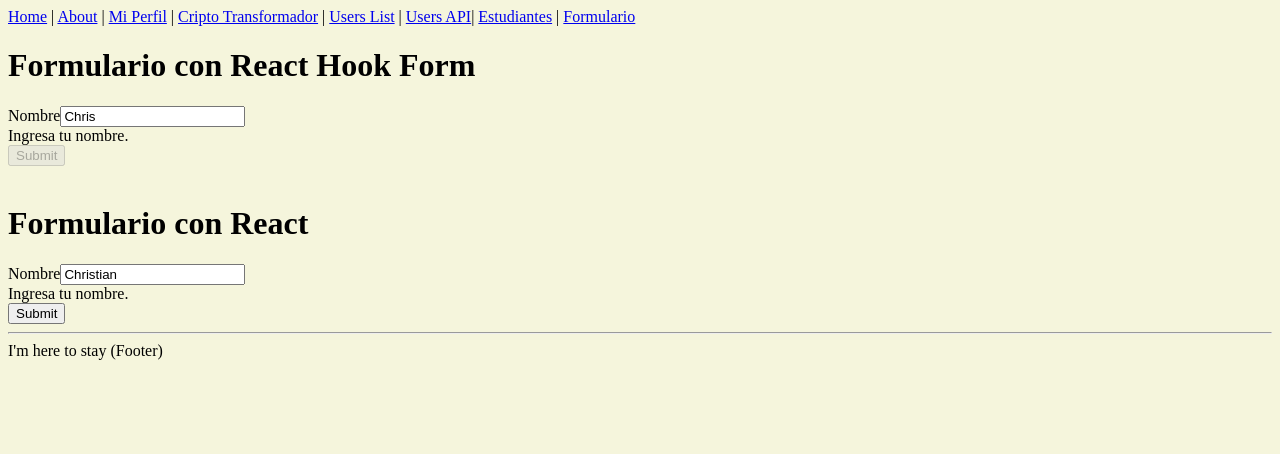
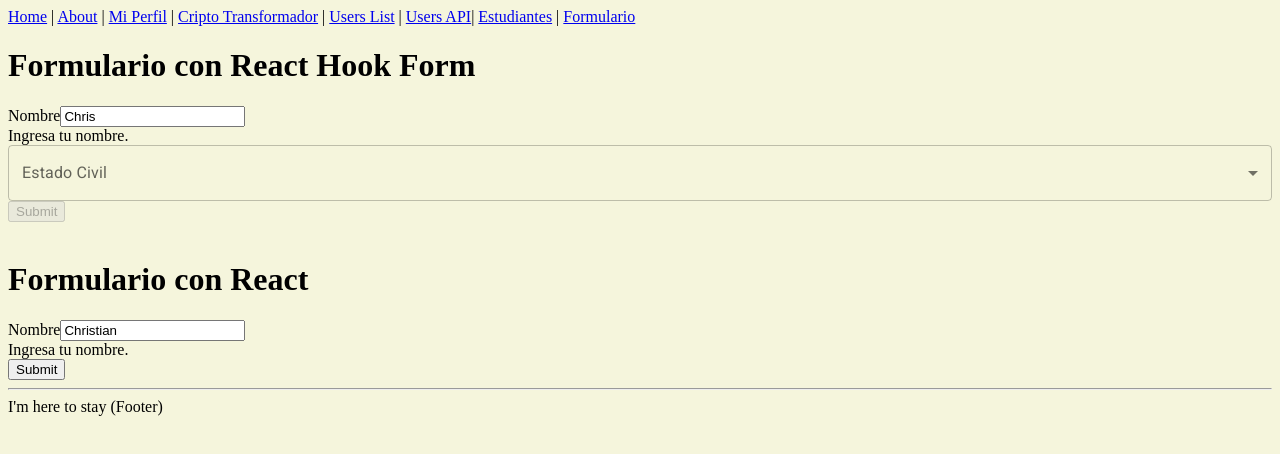
Before and after one commit to Aplicaciones-Web-Avanzadas-2022-A-Soft/wa-moran-galarza-christian-alejandro, a Next.js app in the folder 03-react/react-nextjs/: page /formulario in a window 1280 px wide. Shown: the top 454 px of the page. Built offline with nearby package versions, Linux system fonts and the light colour scheme.

Commit message:
Librerías para componentes más llamativos

```diff
--- a/03-react/react-nextjs/components/Layout.tsx
+++ b/03-react/react-nextjs/components/Layout.tsx
@@ -1,6 +1,7 @@
 import React, { ReactNode } from 'react'
 import Link from 'next/link'
 import Head from 'next/head'
+import {Toaster} from "react-hot-toast";
 
 type Props = {
   children?: ReactNode
@@ -16,6 +17,14 @@ const Layout = ({ children, title = 'This is the default title' }: Props) => (
       <link href="https://cdn.jsdelivr.net/npm/bootstrap@5.2.0-beta1/dist/css/bootstrap.min.css" rel="stylesheet"
             integrity="sha384-0evHe/X+R7YkIZDRvuzKMRqM+OrBnVFBL6DOitfPri4tjfHxaWutUpFmBp4vmVor"
             crossOrigin="anonymous"></link>
+      <link
+            rel="stylesheet"
+            href="https://fonts.googleapis.com/css?family=Roboto:300,400,500,700&display=swap"
+      />
+      <link
+            rel="stylesheet"
+            href="https://fonts.googleapis.com/icon?family=Material+Icons"
+      />
     </Head>
     <header>
       <nav>
@@ -53,6 +62,10 @@ const Layout = ({ children, title = 'This is the default title' }: Props) => (
       <hr />
       <span>I'm here to stay (Footer)</span>
     </footer>
+    <Toaster
+        position="top-center"
+        reverseOrder={false}
+    />
   </div>
 )
 
--- a/03-react/react-nextjs/package.json
+++ b/03-react/react-nextjs/package.json
@@ -11,10 +11,14 @@
   "dependencies": {
     "@emotion/react": "^11.9.3",
     "@emotion/styled": "^11.9.3",
+    "@mui/icons-material": "^5.8.4",
+    "@mui/material": "^5.9.0",
+    "konsta": "^0.11.0",
     "next": "latest",
     "react": "^17.0.2",
     "react-dom": "^17.0.2",
-    "react-hook-form": "^7.33.1"
+    "react-hook-form": "^7.33.1",
+    "react-hot-toast": "^2.2.0"
   },
   "devDependencies": {
     "@types/node": "^12.12.21",
--- a/03-react/react-nextjs/pages/formulario.tsx
+++ b/03-react/react-nextjs/pages/formulario.tsx
@@ -1,18 +1,22 @@
 import Layout from "../components/Layout";
 import {useState} from "react";
-import {useForm} from "react-hook-form";
+import {useForm, Controller} from "react-hook-form";
+import {FormControl, InputLabel, MenuItem, Select} from "@mui/material";
+import {toast} from "react-hot-toast";
 
 type FormularioEjemplo = {
     nombre: string;
+    estadoCivil: string;
 }
 
 export default function Formulario(){
     const [nombre, setNombre] = useState('Christian');
 
-    const {register, handleSubmit, formState: {errors, isValid}} = useForm<FormularioEjemplo>(
+    const {control, register, handleSubmit, formState: {errors, isValid}} = useForm<FormularioEjemplo>(
         {
             defaultValues:{
-                nombre: 'Chris'
+                nombre: 'Chris',
+                estadoCivil: ''
             },
             mode: 'onTouched'
         }
@@ -26,6 +30,11 @@ export default function Formulario(){
 
     const controlarSubmitRHF = (data) => {
         console.log('data', data);
+        toast('Good Job!',{
+            icon: '🤬',
+        });
+        toast.success('Bien');
+        toast.error('Mal');
     }
 
     return(
@@ -63,6 +72,34 @@ export default function Formulario(){
                             </div>
                         }
                     </div>
+                    <div className="mb-3">
+                        <FormControl fullWidth>
+                            <InputLabel id="estadoCivilLabelId">Estado Civil</InputLabel>
+                            <Controller
+                                control={control}
+                                rules = {{required: {value: true, message: 'Estado Civil Requerido'}}}
+                                name="estadoCivil"
+                                render={({ field: { onChange, value, onBlur} }) => {
+                                    return <Select
+                                        labelId="estadoCivilLabelId"
+                                        id="estadoCivilId"
+                                        onBlur={onBlur}
+                                        value={value}
+                                        label="Estado Civil"
+                                        onChange={onChange}
+                                    >
+                                        <MenuItem value={'casado'}>Casado</MenuItem>
+                                        <MenuItem value={'soltero'}>Soltero</MenuItem>
+                                    </Select>
+                                }}
+                            />
+                            {errors.estadoCivil &&
+                                <div className="alert alert-warning" role="alert">
+                                    Errores: {errors.estadoCivil.message}
+                                </div>
+                            }
+                        </FormControl>
+                    </div>
                     <button type="submit"
                             disabled={!isValid}
                             className="btn btn-primary">
```
Also changed, not shown: 1 other file (tests, documents, lock files or other folders).
